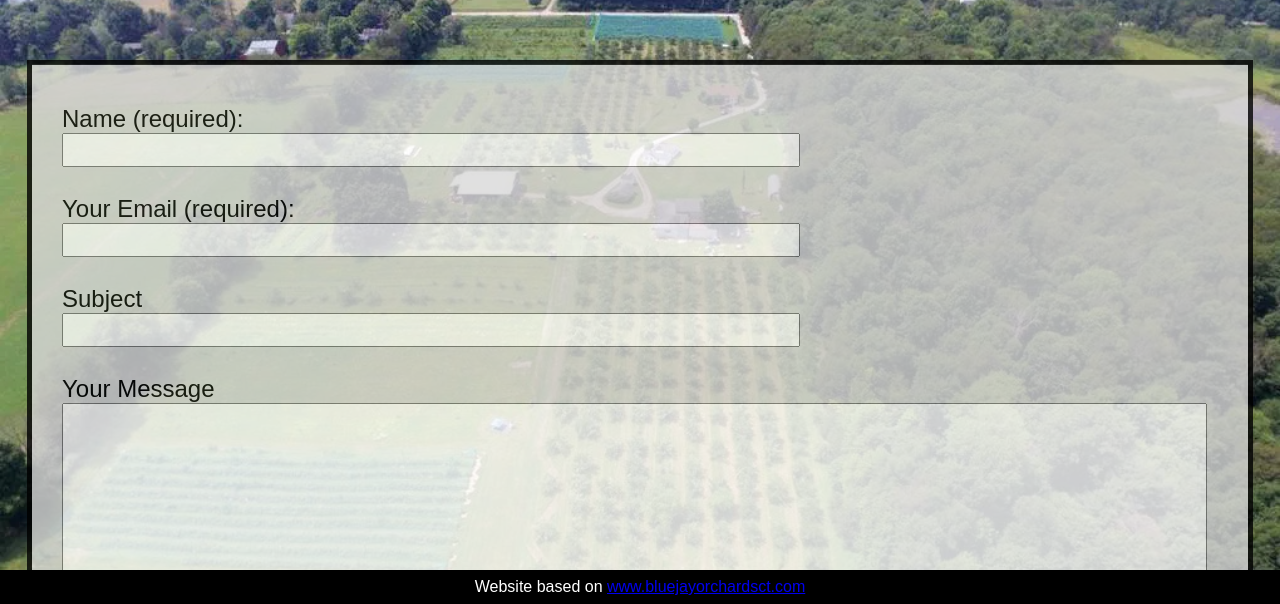
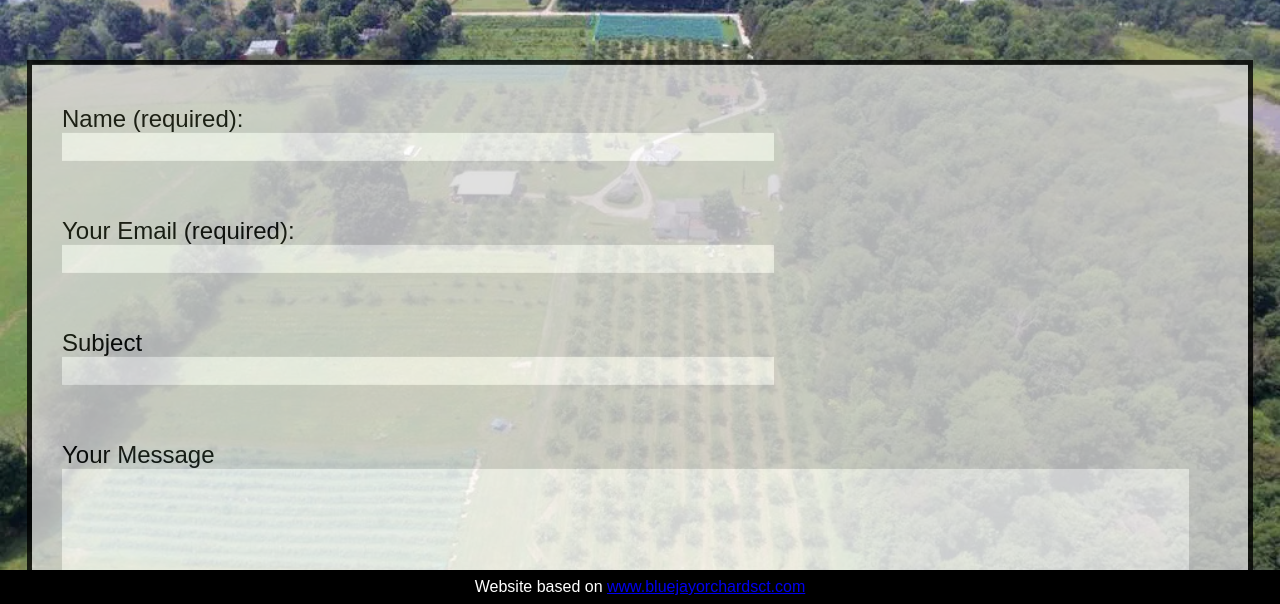
Before and after one commit to jeremy-newman/bluejay-orchards, a plain HTML site: page contact_us.html in a window 1280 px wide. Shown: the part 196-800 px from the top of the page. Drawn offline with Linux system fonts and the light colour scheme.

Commit message:
Final Commit!

```diff
--- a/contact_us.html
+++ b/contact_us.html
@@ -23,6 +23,22 @@
                 font-size: 24px;
                 display: block;
                 padding-left: 30px;
+                padding-bottom: 120px;
+            }
+            #textarea{
+                resize:none;
+                font-size:24px;
+                display: block;
+                width: 95%;
+                padding: 0;
+                border-width: 0;
+            }
+            #input{
+                font-size:24px;
+                display: block;
+                width: 60%;
+                padding: 0;
+                border-width: 0;
             }
         </style>
     </head>
@@ -54,13 +70,13 @@
         <div id="textbox">
             <form id="form">
                 Name (required):<br>
-                <input size="50" style="font-size:24px;"><br><br>
+                <input size="50" id="input"><br><br>
                 Your Email (required):<br>
-                <input size="50" style="font-size:24px;"><br><br>
+                <input size="50" id="input"><br><br>
                 Subject<br>
-                <input size="50" style="font-size:24px;"><br><br>
+                <input size="50" id="input"><br><br>
                 Your Message<br>
-                <textarea rows="6" cols="78" style="resize:none;font-size:24px;"></textarea><br><br>
+                <textarea rows="6" cols="78" id="textarea"></textarea><br>
                 <input type="submit" value="Send" style="width:4em;height:2em;font-size:38px;">
             </form>
         </div>
```
Also changed, not shown: bakery.html (+1 -1 lines).
